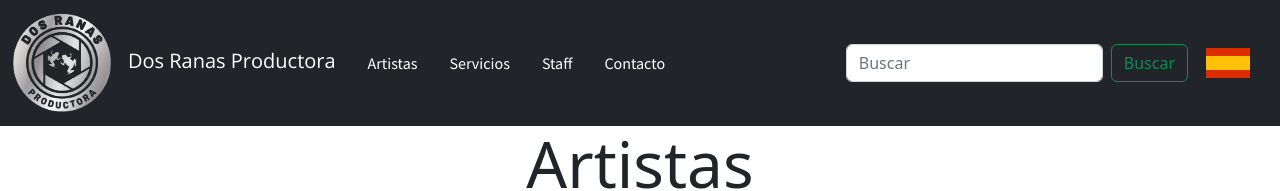
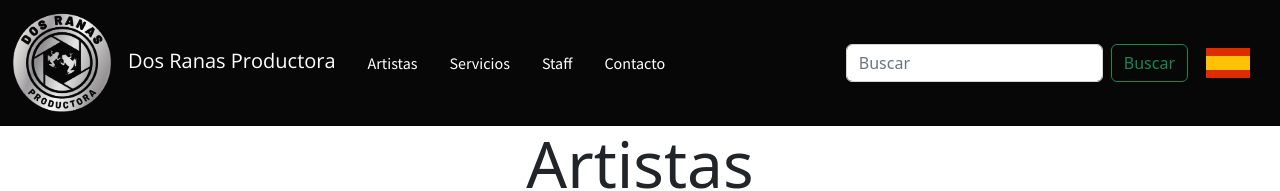
Before and after one commit to AxelMrak/dosRanas-webpage, a React (Vite) app: page /artistas in a window 1280 px wide. Shown: the top 191 px of the page. Built offline with nearby package versions, Linux system fonts and the light colour scheme.

Commit message:
Elimine la clase navbar dark y cambie color de fondo de header

```diff
--- a/src/components/pure/Header.jsx
+++ b/src/components/pure/Header.jsx
@@ -19,7 +19,7 @@
     const dispatch = useDispatch()
 
     return (
-        <nav className="navbar navbar-dark navbar-expand-lg bg-dark gx-4">
+        <nav className="navbar navbar-dark navbar-expand-lg gx-4">
             <div className="container-fluid">
                 <Link className="navbar-brand" to='/'>
                     <img src={logo} width='100' />
--- a/src/styles/AppStyles/App.css
+++ b/src/styles/AppStyles/App.css
@@ -2,6 +2,10 @@
 /* PALETA DE COLORES */
 /* FUENTES TIPOGRAFICAS */
 /* Tamaños */
+.navbar {
+  background-color: rgba(0, 0, 0, 0.9725490196);
+}
+
 #navbarSupportedContent {
   -moz-column-gap: 1rem;
        column-gap: 1rem;
--- a/src/styles/AppStyles/App.scss
+++ b/src/styles/AppStyles/App.scss
@@ -1,5 +1,9 @@
 @import '../variables';
 @import '../mixins';
+
+.navbar {
+    background-color: #000000f8 ;
+}
 
 #navbarSupportedContent{
     column-gap: 1rem;
```
Also changed, not shown: 1 other file (tests, documents, lock files or other folders).
